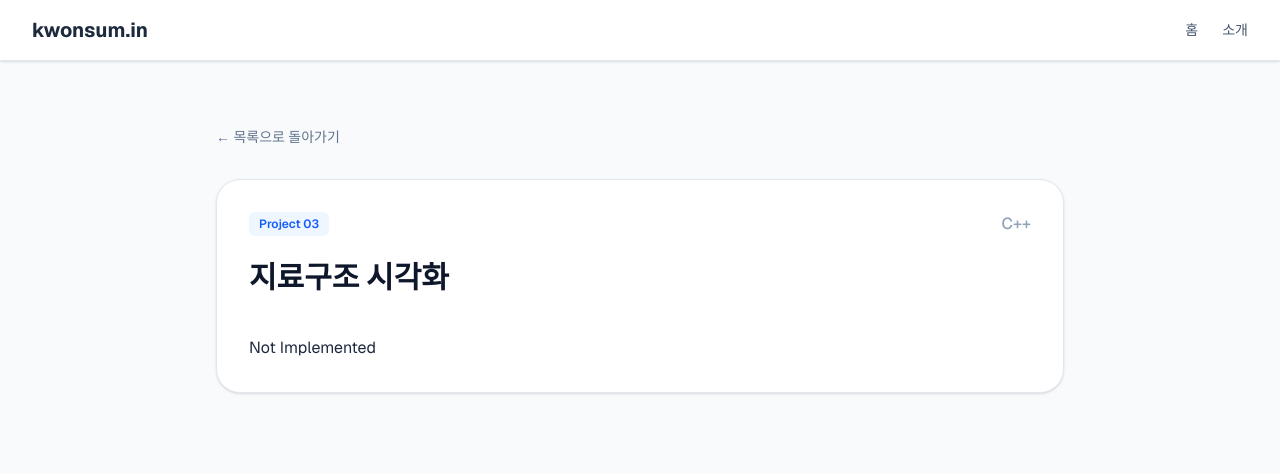
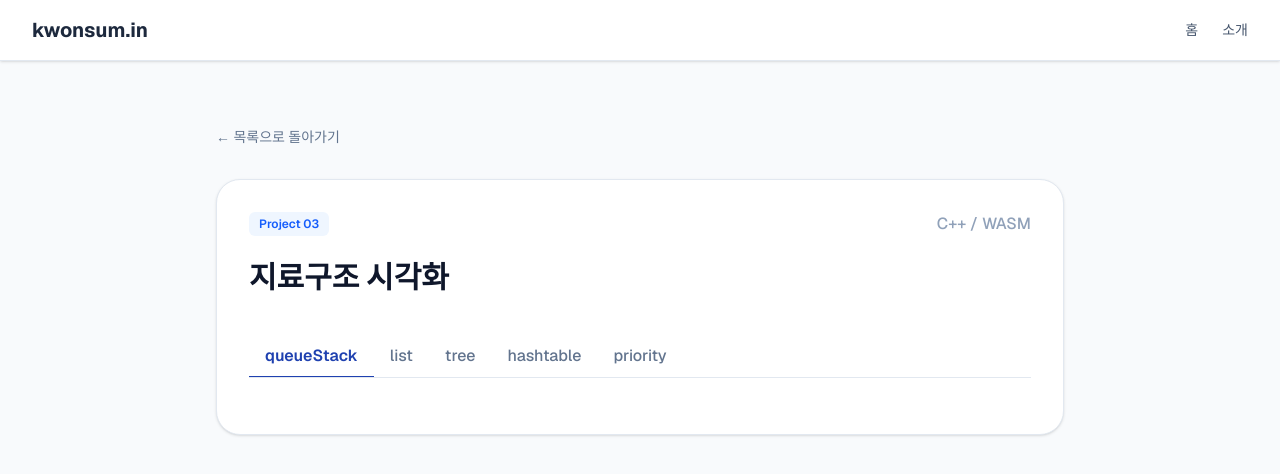
Before and after one commit to kwonsumin030716/portfolio, a Next.js app in the folder web/: page /projects/3 in a window 1280 px wide. Shown: the top 474 px of the page. Built offline with nearby package versions, Linux system fonts and the light colour scheme.

Commit message:
202609091530_BOOK

```diff
--- a/web/src/app/projects/3/page.tsx
+++ b/web/src/app/projects/3/page.tsx
@@ -1,15 +1,59 @@
+'use client';
 import BasePage from "@/components/BasePage";
 import {projectData} from "@/data/projects";
+import React, {useEffect, useRef, useState} from 'react';
 
 export default function Page(){
     const data = projectData.find((item) => item.id == 3);
+
+    const STRUCT_TYPE = ['queueStack', 'list', 'tree', 'hashtable', 'priority'] as const;
+    type structType = (typeof STRUCT_TYPE)[number];
+
+    const [tab, setTab] = useState<structType>('queueStack');
+    const scrollContainerRef = useRef<HTMLDivElement>(null);
+
+    //가로 스크롤
+    useEffect(() => {
+        const container = scrollContainerRef.current;
+        if (!container) return;
+
+        const handleWheel = (e: WheelEvent) => {
+            e.preventDefault();
+            container.scrollLeft += Math.round(e.deltaY);
+        };
+        container.addEventListener('wheel', handleWheel, { passive: false });
+
+        return () => {
+            container.removeEventListener('wheel', handleWheel);
+        };
+    }, []);
+
+
     return (
         <BasePage
             projectData={data!}
-
+            button={<></>}
         >
             <>
-                <p>Not Implemented</p>
+                <div
+                    ref={scrollContainerRef}
+                    className="flex border-b border-slate-200 mb-6 whitespace-nowrap overflow-x-auto overflow-y-hidden overscroll-x-contain">
+                    {STRUCT_TYPE.map((type, index) => (
+                        <button
+                            key={index}
+                            onClick={() =>
+                                setTab(type)
+                            }
+                            className={`px-4 py-2 font-medium text-base transition-all -mb-px cursor-pointer ${
+                                type === tab
+                                    ? "border-b-2 border-[#1F41B0] text-[#1F41B0] font-semibold"
+                                    : "border-b-2 border-transparent text-slate-500 hover:text-slate-800"
+                            }`}
+                        >
+                            {type}
+                        </button>
+                    ))}
+                </div>
             </>
         </BasePage>
     )
--- a/web/src/data/projects.ts
+++ b/web/src/data/projects.ts
@@ -21,6 +21,6 @@ export const projectData = [
         tagColor: "text-blue-600 bg-blue-50",
         title: "지료구조 시각화",
         desc: "데이터의 추가, 제거에 따른 자료구조의 변화를 시각화합니다.",
-        lang: "C++"
+        lang: "C++ / WASM"
     }
 ]
```
Also changed, not shown: 1 other file (tests, documents, lock files or other folders).
